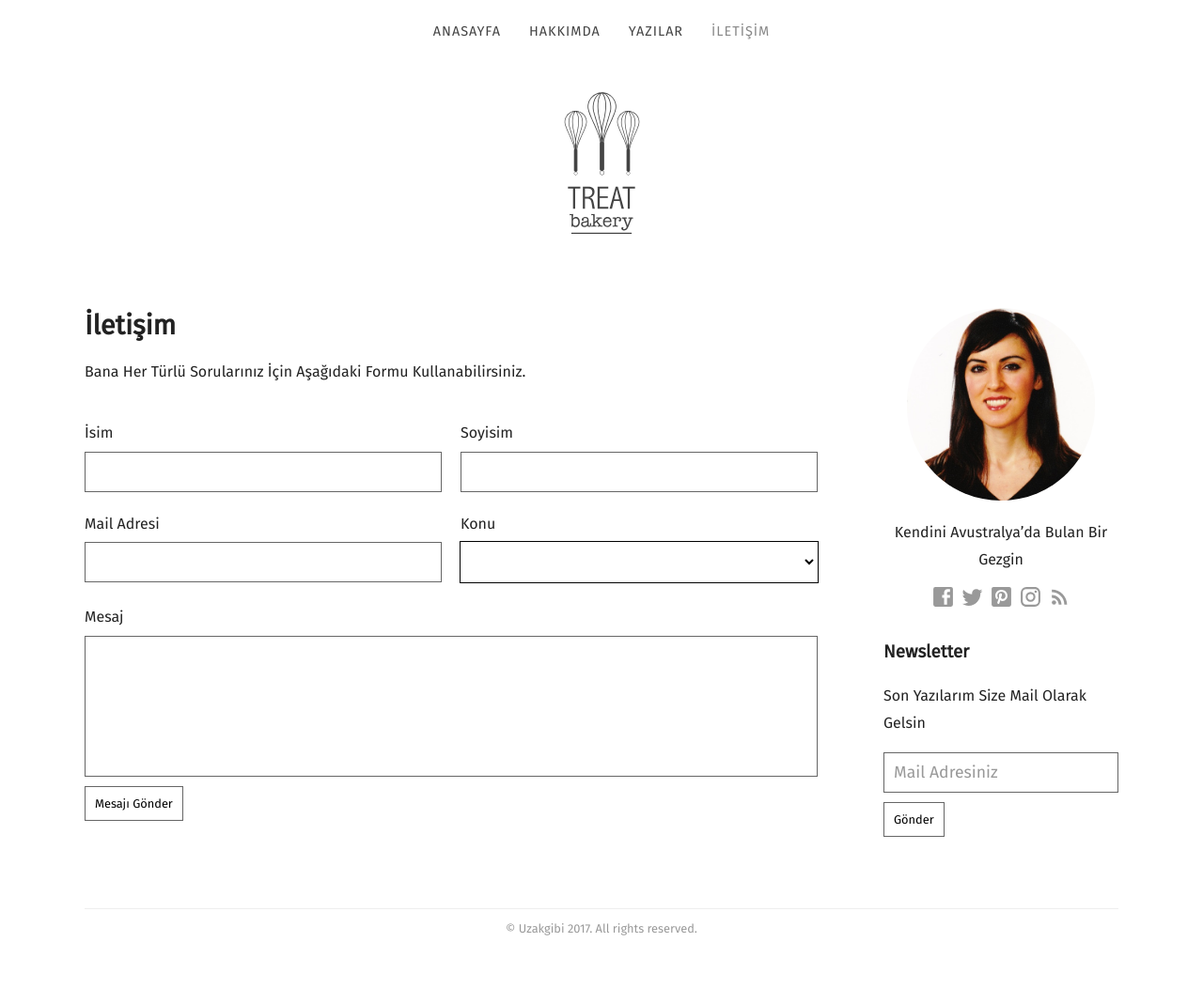
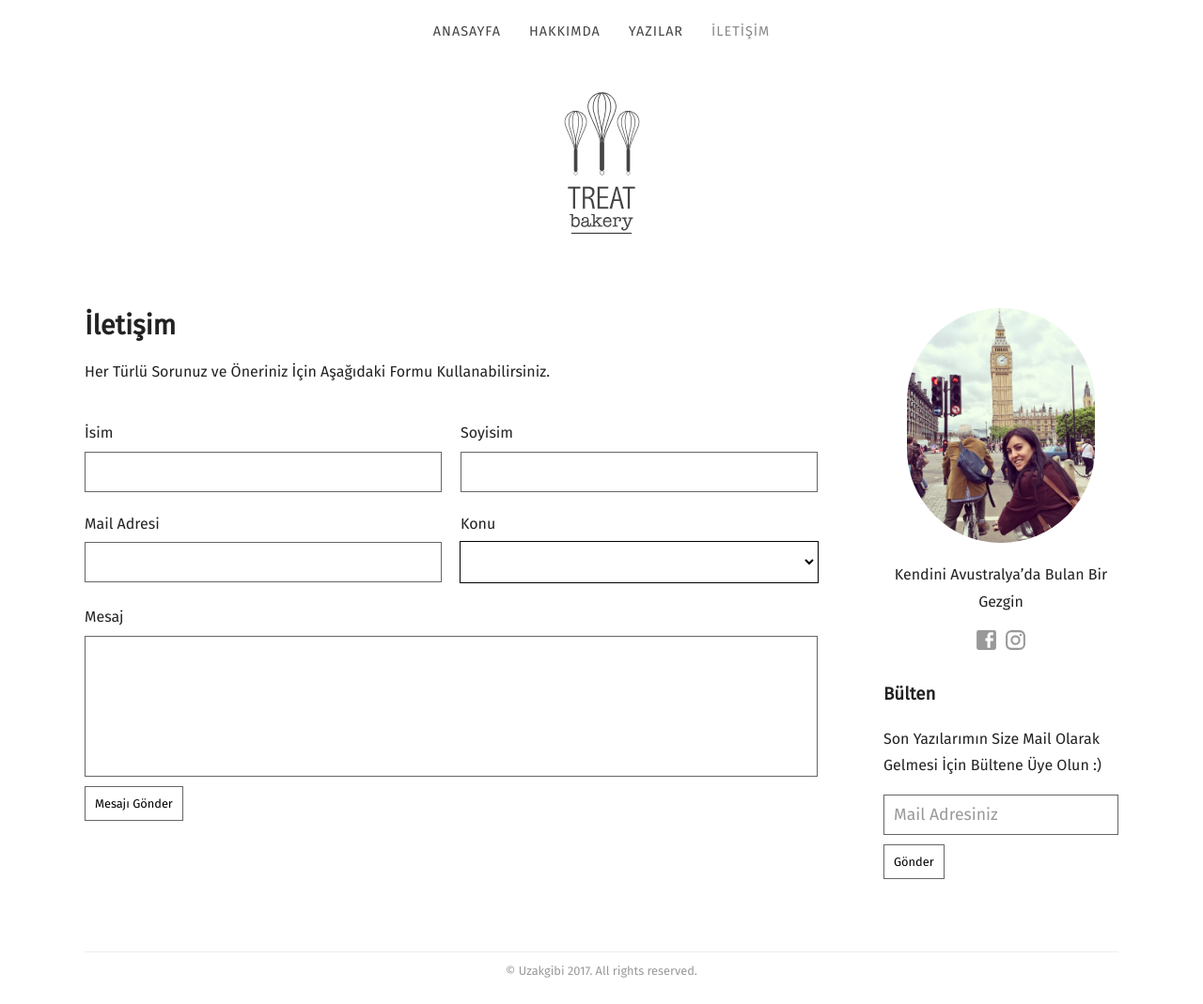
Before and after one commit to aslikilic/aslikilic.github.io, a Jekyll site: the page built from contact.html, in a window 1280 px wide and 1069 px high. Shown: the whole window at 94% size. Built offline with Jekyll 4.4.1, drawn with Linux system fonts in a browser that asks for light colours; some web fonts are replaced.

Commit message:
about update

```diff
--- a/404.html
+++ b/404.html
@@ -4,4 +4,4 @@ permalink: /404.html
 sitemap: false
 ---
 
-<h1>This page could not be found</h1>
+<h1>Maalesef aradığınız sayfayı bulamadım :(</h1>
--- a/_config.yml
+++ b/_config.yml
@@ -4,7 +4,7 @@
 title: Uzakgibi
 url: "http://uzakgibi.com"
 baseurl:
-google_analytics_key: "153157815691-76ngda98l0cb7ef5kaucnra2nqut5kn1.apps.googleusercontent.com"
+google_analytics_key:
 newsletter_action: "//uzakgibi.us16.list-manage.com/subscribe/post?u=af81412494bca50410da21305&amp;id=6447be33cb"
 disqus_shortname:
 
--- a/_data/sidebar.yml
+++ b/_data/sidebar.yml
@@ -1,6 +1,4 @@
 author_image: /images/author.jpg
 description_markdown: "Kendini Avustralya'da Bulan Bir Gezgin"
-facebook:
-twitter:
-pinterest:
-instagram:
+facebook: uzakgibi
+instagram: uzakgibi
--- a/_includes/sidebar.html
+++ b/_includes/sidebar.html
@@ -11,15 +11,15 @@
 
 	<div class="social-icons">
 		<a target="_blank" href="https://facebook.com/{{ site.data.sidebar.facebook }}">{% include social-icon.html icon="Facebook" %}</a>
-		<a target="_blank" href="https://twitter.com/{{ site.data.sidebar.twitter }}">{% include social-icon.html icon="Twitter" %}</a>
-		<a target="_blank" href="https://pinterest.com/{{ site.data.sidebar.pinterest }}">{% include social-icon.html icon="Pinterest" %}</a>
+		<!--<a target="_blank" href="https://twitter.com/{{ site.data.sidebar.twitter }}">{% include social-icon.html icon="Twitter" %}</a>-->
+		<!--<a target="_blank" href="https://pinterest.com/{{ site.data.sidebar.pinterest }}">{% include social-icon.html icon="Pinterest" %}</a>-->
 		<a target="_blank" href="https://www.instagram.com/{{ site.data.sidebar.instagram }}">{% include social-icon.html icon="Instagram" %}</a>
-		<a target="_blank" href="{{ site.baseurl }}/feed.xml">{% include social-icon.html icon="RSS" %}</a>
+		<!--<a target="_blank" href="{{ site.baseurl }}/feed.xml">{% include social-icon.html icon="RSS" %}</a>-->
 	</div>
 
 	<form action="{{ site.newsletter_action }}" method="post">
-		<h3>Newsletter</h3>
-		<p>Son Yazılarım Size Mail Olarak Gelsin</p>
+		<h3>Bülten</h3>
+		<p>Son Yazılarımın Size Mail Olarak Gelmesi İçin Bültene Üye Olun :)</p>
 		<input type="text" name="EMAIL" placeholder="Mail Adresiniz">
 		<input type="submit" value="Gönder">
 	</form>
--- a/about.html
+++ b/about.html
@@ -13,5 +13,5 @@ title: Hakkımda
 
 	<p>Umudunu düşlerinden eksik etmeyen herkese merhaba..</p>
 
-	<img src="https://source.unsplash.com/hHcHf4mOFgk" alt="Jane Doe">
+	<img src="{{ site.baseurl }}/images/about.jpg" alt="About Uzakgibi">
 </div>
--- a/contact.html
+++ b/contact.html
@@ -2,7 +2,7 @@
 title: İletişim
 ---
 <h1>İletişim</h1>
-<p class="editable">Bana Her Türlü Sorularınız İçin Aşağıdaki Formu Kullanabilirsiniz.</p>
+<p class="editable">Her Türlü Sorunuz ve Öneriniz İçin Aşağıdaki Formu Kullanabilirsiniz.</p>
 
 <form method="post" action="{{ site.baseurl }}/contact-success/">
 		<input type="hidden" name="_to" value="{{ site.data.email }}" />
```
Also changed, not shown: images/about.jpg (added), images/author.jpg, 2 other files.
